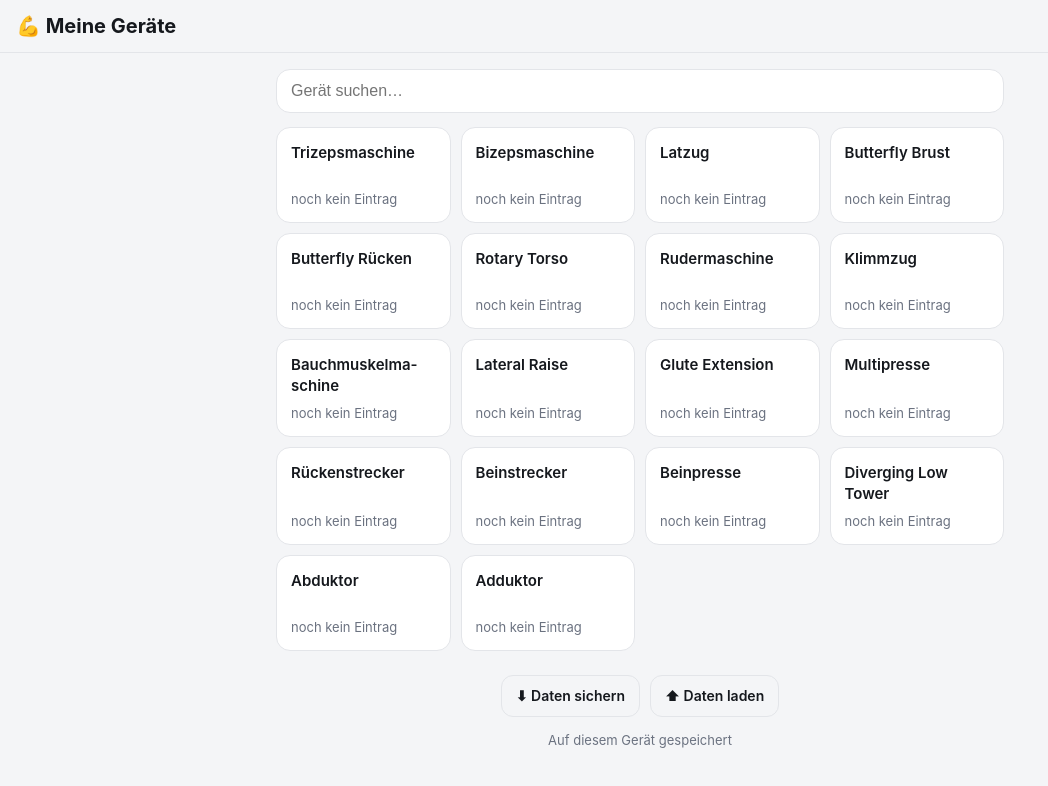
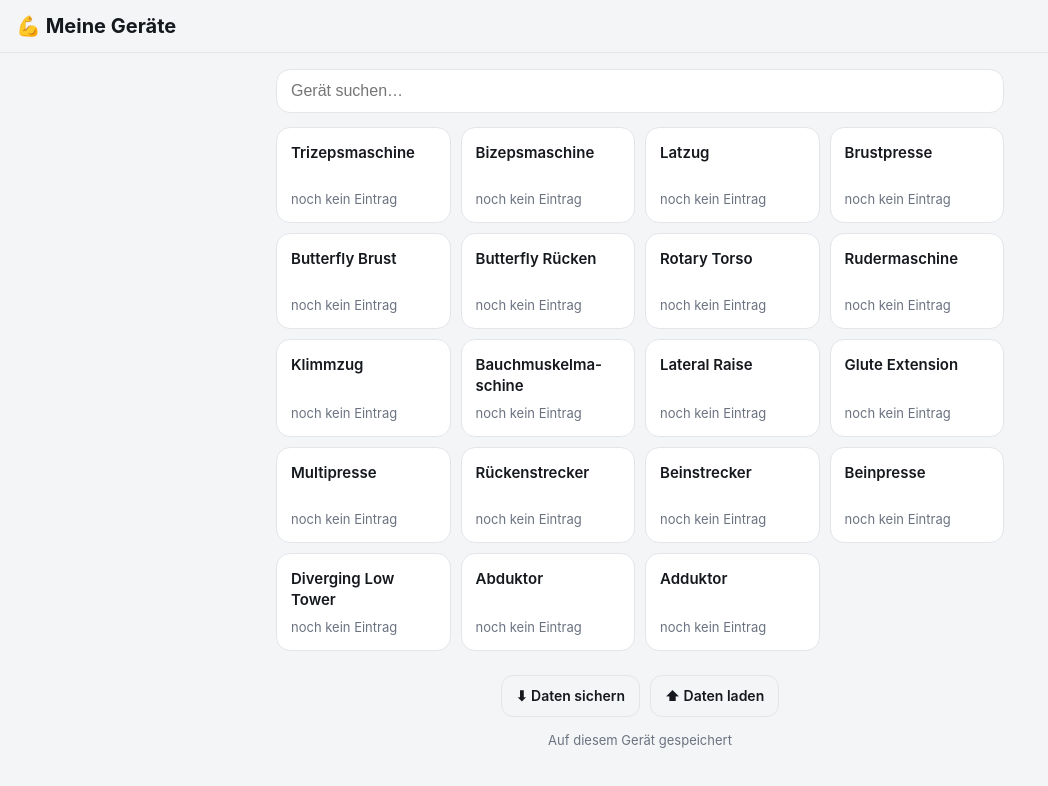
Before and after one commit to wzt8b9d8vr-beep/gym, a plain HTML site: page index.html in a window 1280 px wide. Shown: the whole page, without its empty margins (0-1048 px from the left). Drawn offline with Linux system fonts and the light colour scheme.

Commit message:
Gerät Brustpresse hinzugefügt
Co-Authored-By: Claude Opus 5.5 <noreply@anthropic.com>
Claude-Session: https://claude.ai/code/session_01Bt85Yra21yWjeGBmjNvXqA

```diff
--- a/index.html
+++ b/index.html
@@ -192,7 +192,7 @@
 
 <script>
 const MACHINES = [
-  "Trizepsmaschine", "Bizepsmaschine", "Latzug", "Butterfly Brust", "Butterfly Rücken",
+  "Trizepsmaschine", "Bizepsmaschine", "Latzug", "Brustpresse", "Butterfly Brust", "Butterfly Rücken",
   "Rotary Torso", "Rudermaschine", "Klimmzug", "Bauchmuskelmaschine", "Lateral Raise",
   "Glute Extension", "Multipresse", "Rückenstrecker", "Beinstrecker", "Beinpresse",
   "Diverging Low Tower", "Abduktor", "Adduktor"
```
